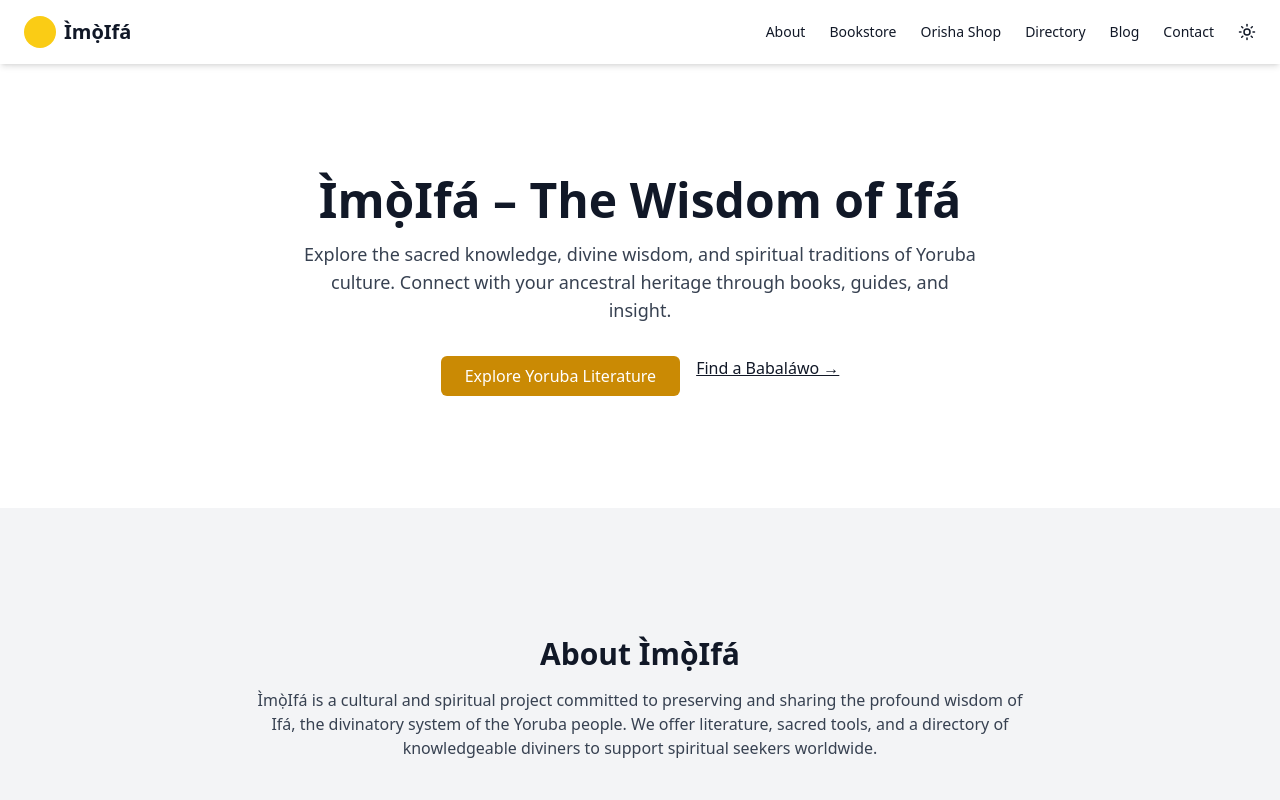
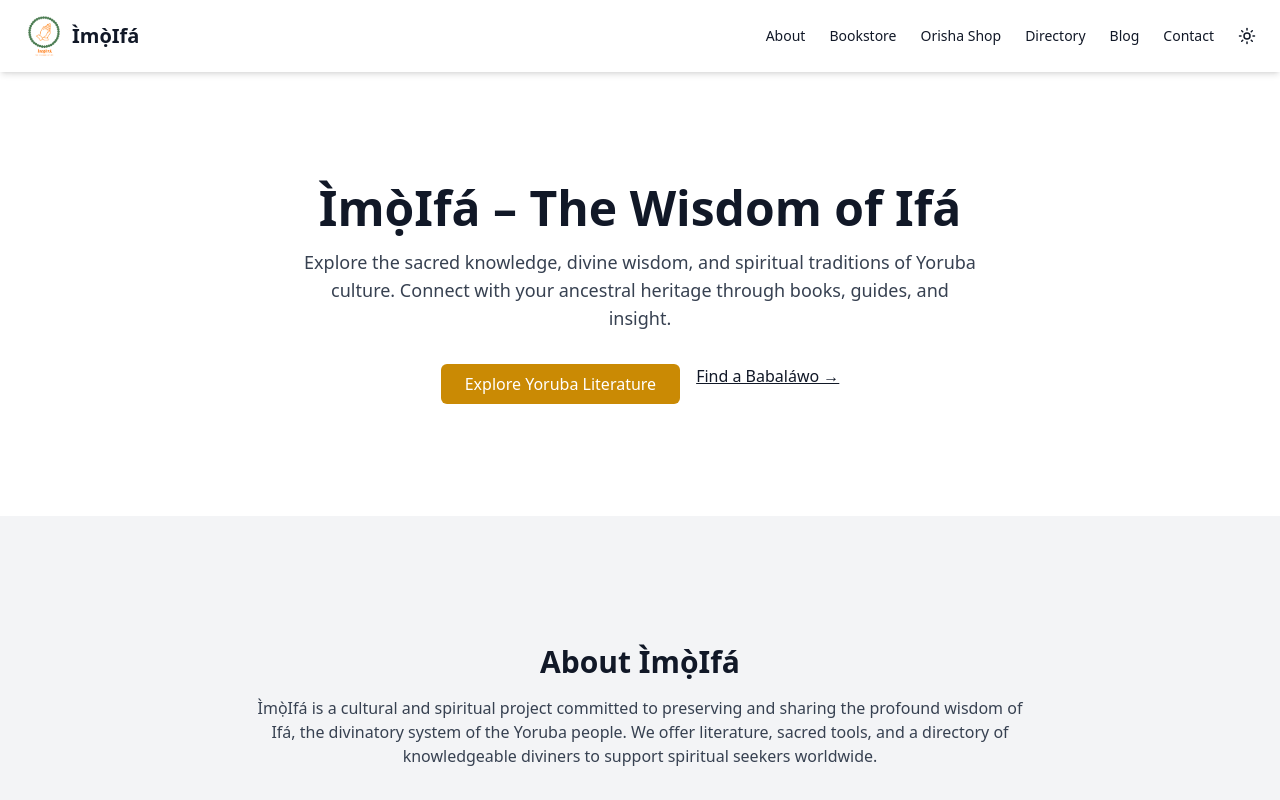
Before and after one commit to Razurtech/imoifa-site-open, a React (Vite) app: page / in a window 1280 px wide. Shown: the top 800 px of the page. Built offline with nearby package versions, Linux system fonts and the light colour scheme.

Commit message:
Update Home.tsx

```diff
--- a/src/components/Home.tsx
+++ b/src/components/Home.tsx
@@ -19,7 +19,7 @@ export default function Home() {
         {/* Sticky Navbar */}
         <header className="sticky top-0 z-50 flex justify-between items-center px-6 py-4 shadow-md bg-white dark:bg-gray-800">
           <div className="flex items-center gap-2">
-            <div className="w-8 h-8 bg-yellow-400 rounded-full"></div>
+            <img src="/logo-no-background.png" alt="Ìmọ̀Ifá logo" className="w-10 h-10 object-contain" />
             <span className="text-xl font-bold">Ìmọ̀Ifá</span>
           </div>
           <nav className="flex gap-6 text-sm font-medium items-center">
```
